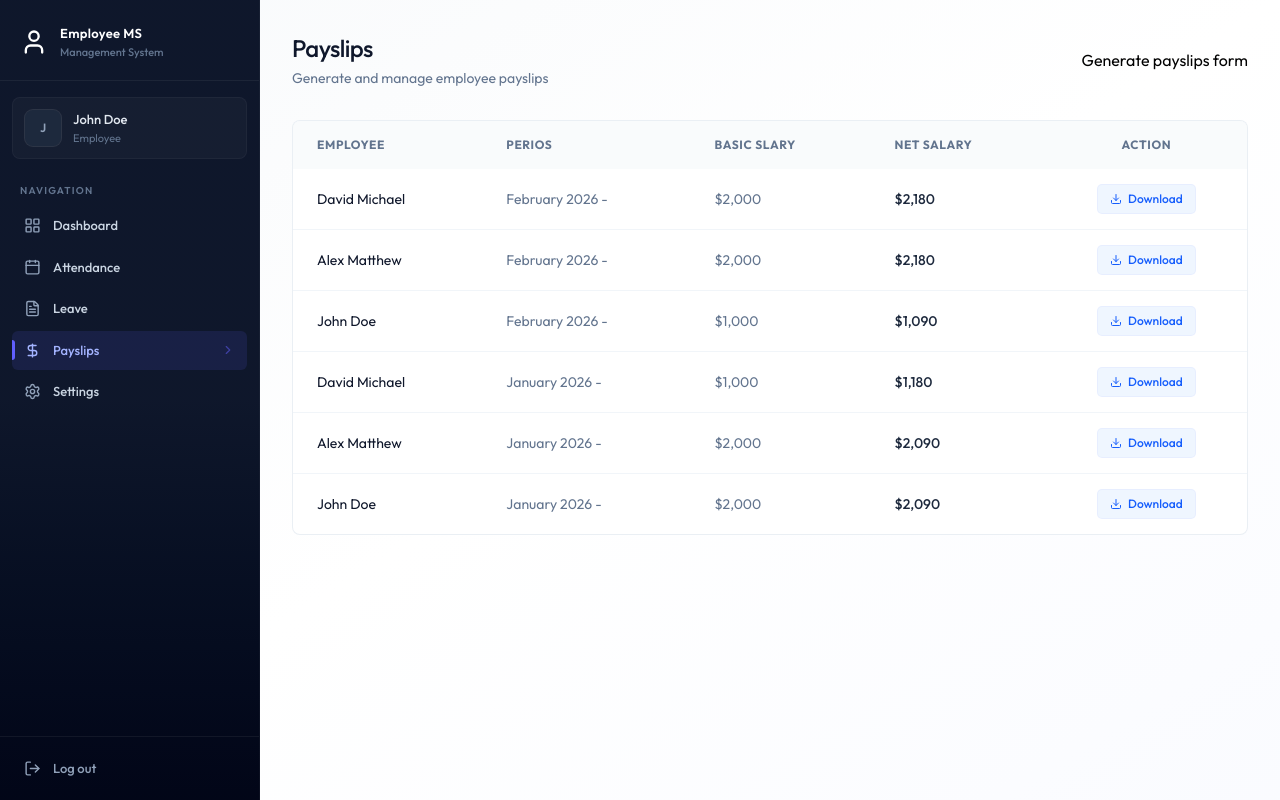
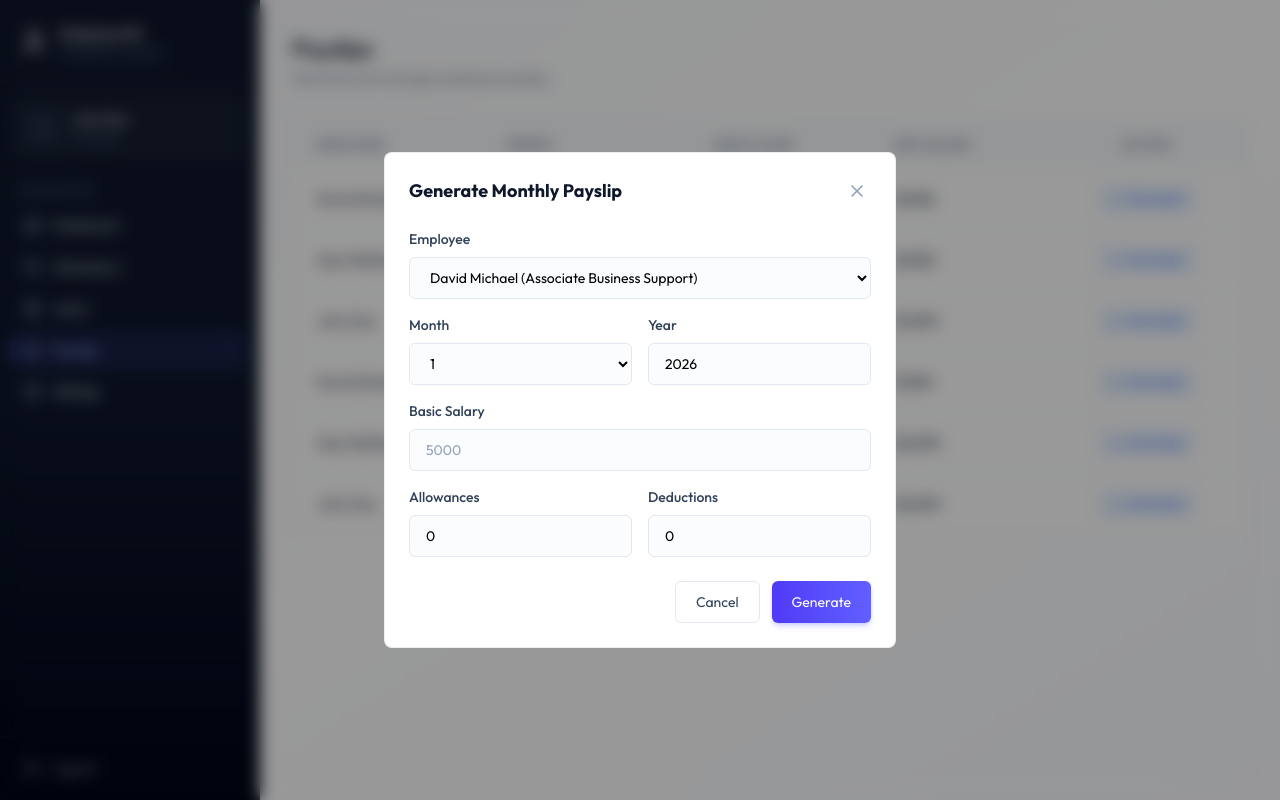
Before and after one commit to Shakithyanshaw/FULLSTACK-Employee-Management-System, a React (Vite) app in the folder client/: page /payslips in a window 1280 px wide. Both pictures are taken after a click on the button "Generate Payslip". Built offline with nearby package versions, Linux system fonts and the light colour scheme.

Commit message:
feat: enhance GeneratePayslipForm with improved UI and additional fields

```diff
--- a/client/src/components/payslip/GeneratePayslipForm.jsx
+++ b/client/src/components/payslip/GeneratePayslipForm.jsx
@@ -1,4 +1,4 @@
-import { Plus } from 'lucide-react';
+import { Loader2, Plus, X } from 'lucide-react';
 import { useState } from 'react';
 
 const GeneratePayslipForm = ({ employees, onSuccess }) => {
@@ -19,8 +19,106 @@ const GeneratePayslipForm = ({ employees, onSuccess }) => {
     e.preventDefault();
   };
   return (
-    <div>
-      <h1>Generate payslips form</h1>
+    <div className="fixed inset-0 bg-black/40 backdrop-blur-sm flex items-center justify-center z-50 p-4">
+      <div className="card max-w-lg w-full p-6 animate-slide-up">
+        <div className="flex justify-between items-center mb-6">
+          <h3 className="text-lg font-bold text-slate-900">
+            Generate Monthly Payslip
+          </h3>
+          <button
+            onClick={() => setIsOpen(false)}
+            className="text-slate-400 hover:text-slate-600 p-1"
+          >
+            <X size={20} />
+          </button>
+        </div>
+        <form onSubmit={handleSubmit} className="space-y-4">
+          {/* select employee */}
+          <div>
+            <label className="block text-sm font-medium text-slate-700 mb-2">
+              Employee
+            </label>
+            <select name="employeeId" required>
+              {employees.map((e) => (
+                <option key={e.id} value={e.id}>
+                  {e.firstName} {e.lastName} ({e.position})
+                </option>
+              ))}
+            </select>
+          </div>
+          {/* select month & year */}
+          <div className="grid grid-cols-2 gap-4">
+            <div>
+              <label className="block text-sm font-medium text-slate-700 mb-2">
+                Month
+              </label>
+              <select name="month">
+                {Array.from({ length: 12 }, (_, i) => i + 1).map((m) => (
+                  <option key={m} value={m}>
+                    {m}
+                  </option>
+                ))}
+              </select>
+            </div>
+            <div>
+              <label className="block text-sm font-medium text-slate-700 mb-2">
+                Year
+              </label>
+              <input
+                type="number"
+                name="year"
+                defaultValue={new Date().getFullYear()}
+              />
+            </div>
+          </div>
+          {/* Basic Salary */}
+          <div>
+            <label className="block text-sm font-medium text-slate-700 mb-2">
+              Basic Salary
+            </label>
+            <input
+              type="number"
+              name="basicSalary"
+              required
+              placeholder="5000"
+            />
+          </div>
+          {/* Allowances & Deductions */}
+          <div className="grid grid-cols-2 gap-4">
+            <div>
+              <label className="block text-sm font-medium text-slate-700 mb-2">
+                Allowances
+              </label>
+              <input type="number" name="allowances" defaultValue="0" />
+            </div>
+            <div>
+              <label className="block text-sm font-medium text-slate-700 mb-2">
+                Deductions
+              </label>
+              <input type="number" name="deductions" defaultValue="0" />
+            </div>
+          </div>
+          {/* buttons */}
+          <div className="flex justify-end gap-3 pt-2">
+            <button
+              onClick={() => setIsOpen(false)}
+              type="button"
+              className="btn-secondary"
+            >
+              Cancel
+            </button>
+
+            <button
+              disabled={loading}
+              type="submit"
+              className="btn-primary flex items-center"
+            >
+              {loading && <Loader2 className="w-4 h-4 mr-2 animate-spin" />}
+              Generate
+            </button>
+          </div>
+        </form>
+      </div>
     </div>
   );
 };
```
